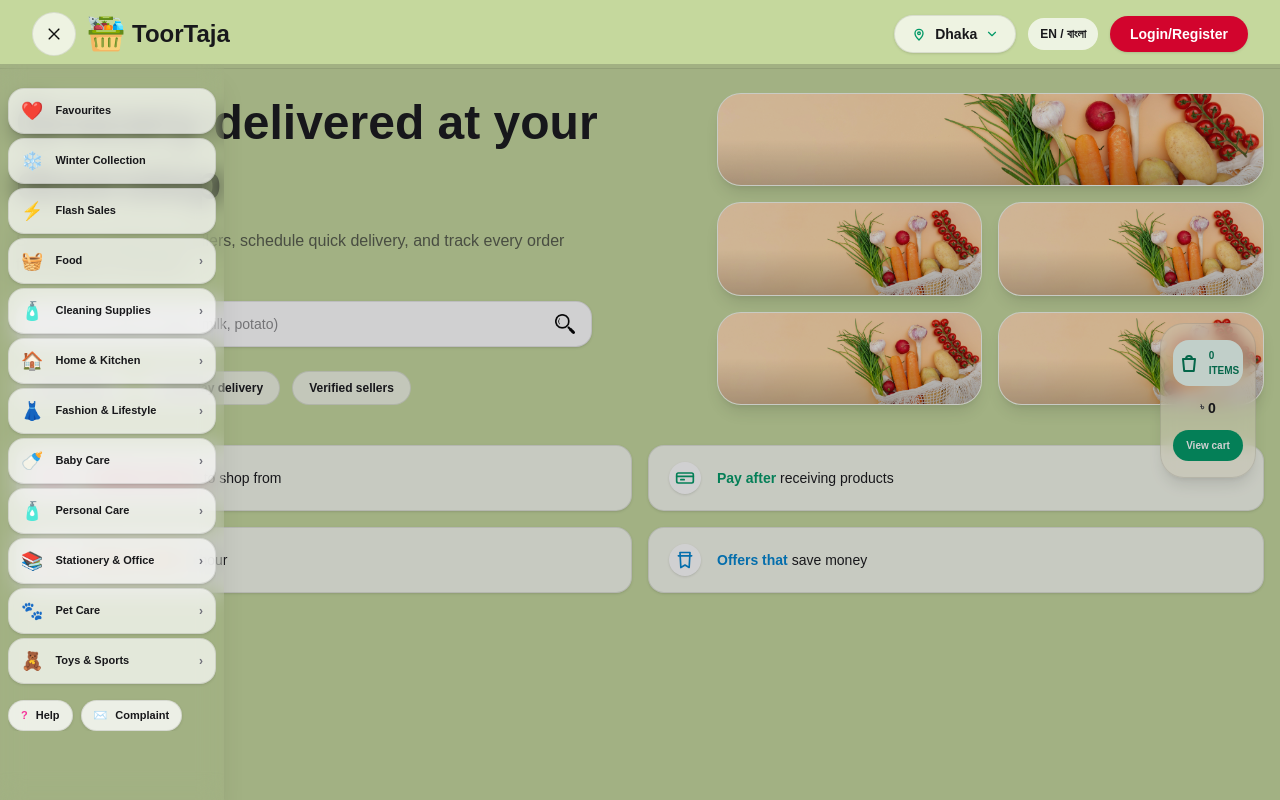
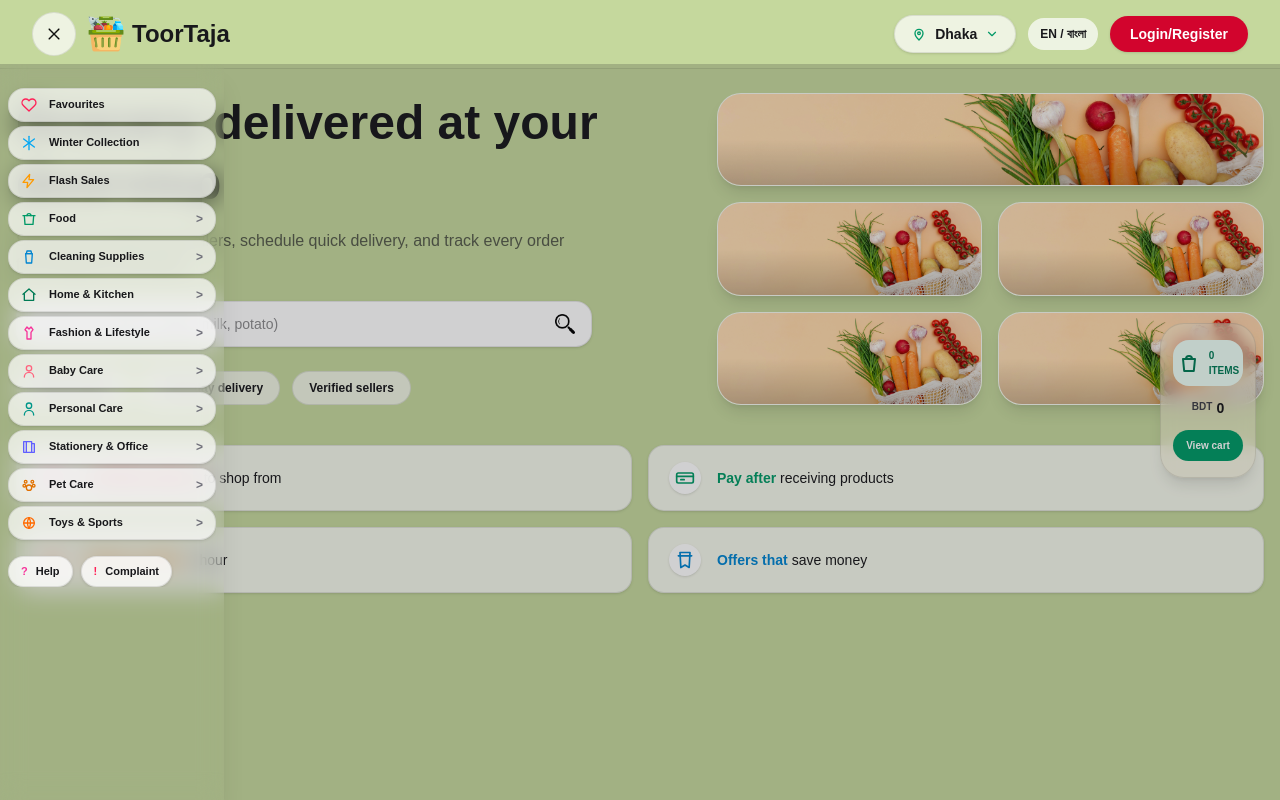
Before and after one commit to P57nath/TOOR-TAJA, a Next.js app in the folder project-frontend/: page / in a window 1280 px wide. Both pictures are taken after a click on the button "Open menu". Shown: the top 800 px of the page. Built offline with nearby package versions, Linux system fonts and the light colour scheme.

Commit message:
feat(sidebar): replace text icons with SVG components for improved visual consistency

```diff
--- a/project-frontend/app/page.tsx
+++ b/project-frontend/app/page.tsx
@@ -9,18 +9,224 @@ import Navbar from "@/components/Navbar";
 export const dynamic = "force-static";
 
 const sidebarItems = [
-  { label: "Favourites", icon: "❤️" },
-  { label: "Winter Collection", icon: "❄️" },
-  { label: "Flash Sales", icon: "⚡" },
-  { label: "Food", icon: "🧺", hasChevron: true },
-  { label: "Cleaning Supplies", icon: "🧴", hasChevron: true },
-  { label: "Home & Kitchen", icon: "🏠", hasChevron: true },
-  { label: "Fashion & Lifestyle", icon: "👗", hasChevron: true },
-  { label: "Baby Care", icon: "🍼", hasChevron: true },
-  { label: "Personal Care", icon: "🧴", hasChevron: true },
-  { label: "Stationery & Office", icon: "📚", hasChevron: true },
-  { label: "Pet Care", icon: "🐾", hasChevron: true },
-  { label: "Toys & Sports", icon: "🧸", hasChevron: true },
+  {
+    label: "Favourites",
+    icon: (
+      <svg
+        className="h-4 w-4 text-rose-500"
+        viewBox="0 0 24 24"
+        fill="none"
+        stroke="currentColor"
+        strokeWidth="2"
+        strokeLinecap="round"
+        strokeLinejoin="round"
+      >
+        <path d="M20.8 4.6a5.5 5.5 0 0 0-7.8 0L12 5.6l-1-1a5.5 5.5 0 0 0-7.8 7.8l1 1L12 21l7.8-7.6 1-1a5.5 5.5 0 0 0 0-7.8z" />
+      </svg>
+    ),
+  },
+  {
+    label: "Winter Collection",
+    icon: (
+      <svg
+        className="h-4 w-4 text-sky-500"
+        viewBox="0 0 24 24"
+        fill="none"
+        stroke="currentColor"
+        strokeWidth="2"
+        strokeLinecap="round"
+        strokeLinejoin="round"
+      >
+        <path d="M12 2v20" />
+        <path d="M4 6l16 12" />
+        <path d="M20 6L4 18" />
+      </svg>
+    ),
+  },
+  {
+    label: "Flash Sales",
+    icon: (
+      <svg
+        className="h-4 w-4 text-amber-500"
+        viewBox="0 0 24 24"
+        fill="none"
+        stroke="currentColor"
+        strokeWidth="2"
+        strokeLinecap="round"
+        strokeLinejoin="round"
+      >
+        <path d="M13 2L3 14h7l-1 8 10-12h-7l1-8z" />
+      </svg>
+    ),
+  },
+  {
+    label: "Food",
+    hasChevron: true,
+    icon: (
+      <svg
+        className="h-4 w-4 text-emerald-600"
+        viewBox="0 0 24 24"
+        fill="none"
+        stroke="currentColor"
+        strokeWidth="2"
+        strokeLinecap="round"
+        strokeLinejoin="round"
+      >
+        <path d="M3 7h18" />
+        <path d="M5 7l1 13h12l1-13" />
+        <path d="M9 7a3 3 0 0 1 6 0" />
+      </svg>
+    ),
+  },
+  {
+    label: "Cleaning Supplies",
+    hasChevron: true,
+    icon: (
+      <svg
+        className="h-4 w-4 text-sky-600"
+        viewBox="0 0 24 24"
+        fill="none"
+        stroke="currentColor"
+        strokeWidth="2"
+        strokeLinecap="round"
+        strokeLinejoin="round"
+      >
+        <path d="M9 3h6l1 4H8l1-4z" />
+        <path d="M7 7h10l-1 14H8L7 7z" />
+      </svg>
+    ),
+  },
+  {
+    label: "Home & Kitchen",
+    hasChevron: true,
+    icon: (
+      <svg
+        className="h-4 w-4 text-emerald-700"
+        viewBox="0 0 24 24"
+        fill="none"
+        stroke="currentColor"
+        strokeWidth="2"
+        strokeLinecap="round"
+        strokeLinejoin="round"
+      >
+        <path d="M3 11l9-8 9 8" />
+        <path d="M5 10v10h14V10" />
+      </svg>
+    ),
+  },
+  {
+    label: "Fashion & Lifestyle",
+    hasChevron: true,
+    icon: (
+      <svg
+        className="h-4 w-4 text-pink-500"
+        viewBox="0 0 24 24"
+        fill="none"
+        stroke="currentColor"
+        strokeWidth="2"
+        strokeLinecap="round"
+        strokeLinejoin="round"
+      >
+        <path d="M9 3l3 3 3-3 3 4-3 4v10H9V10L6 7l3-4z" />
+      </svg>
+    ),
+  },
+  {
+    label: "Baby Care",
+    hasChevron: true,
+    icon: (
+      <svg
+        className="h-4 w-4 text-rose-400"
+        viewBox="0 0 24 24"
+        fill="none"
+        stroke="currentColor"
+        strokeWidth="2"
+        strokeLinecap="round"
+        strokeLinejoin="round"
+      >
+        <circle cx="12" cy="8" r="4" />
+        <path d="M5 21a7 7 0 0 1 14 0" />
+      </svg>
+    ),
+  },
+  {
+    label: "Personal Care",
+    hasChevron: true,
+    icon: (
+      <svg
+        className="h-4 w-4 text-teal-600"
+        viewBox="0 0 24 24"
+        fill="none"
+        stroke="currentColor"
+        strokeWidth="2"
+        strokeLinecap="round"
+        strokeLinejoin="round"
+      >
+        <circle cx="12" cy="7" r="4" />
+        <path d="M5 21a7 7 0 0 1 14 0" />
+      </svg>
+    ),
+  },
+  {
+    label: "Stationery & Office",
+    hasChevron: true,
+    icon: (
+      <svg
+        className="h-4 w-4 text-indigo-500"
+        viewBox="0 0 24 24"
+        fill="none"
+        stroke="currentColor"
+        strokeWidth="2"
+        strokeLinecap="round"
+        strokeLinejoin="round"
+      >
+        <path d="M4 4h12v16H4z" />
+        <path d="M8 4v16" />
+        <path d="M16 7h4v13h-4" />
+      </svg>
+    ),
+  },
+  {
+    label: "Pet Care",
+    hasChevron: true,
+    icon: (
+      <svg
+        className="h-4 w-4 text-amber-600"
+        viewBox="0 0 24 24"
+        fill="none"
+        stroke="currentColor"
+        strokeWidth="2"
+        strokeLinecap="round"
+        strokeLinejoin="round"
+      >
+        <circle cx="7" cy="7" r="2" />
+        <circle cx="17" cy="7" r="2" />
+        <circle cx="5" cy="13" r="2" />
+        <circle cx="19" cy="13" r="2" />
+        <path d="M12 12a4 4 0 0 0-4 4 4 4 0 0 0 8 0 4 4 0 0 0-4-4z" />
+      </svg>
+    ),
+  },
+  {
+    label: "Toys & Sports",
+    hasChevron: true,
+    icon: (
+      <svg
+        className="h-4 w-4 text-orange-500"
+        viewBox="0 0 24 24"
+        fill="none"
+        stroke="currentColor"
+        strokeWidth="2"
+        strokeLinecap="round"
+        strokeLinejoin="round"
+      >
+        <circle cx="12" cy="12" r="8" />
+        <path d="M4 12h16" />
+        <path d="M12 4a16 16 0 0 0 0 16" />
+        <path d="M12 4a16 16 0 0 1 0 16" />
+      </svg>
+    ),
+  },
 ];
 
 const featureCards = [
@@ -213,11 +419,13 @@ export default function Home() {
                       title={item.label}
                     >
                       <span className="flex items-center gap-3">
-                        <span className="text-lg">{item.icon}</span>
+                        <span className="flex h-4 w-4 items-center justify-center">
+                          {item.icon}
+                        </span>
                         <span>{item.label}</span>
                       </span>
                       {item.hasChevron ? (
-                        <span className="text-xs text-zinc-500">›</span>
+                        <span className="text-xs text-zinc-500">{">"}</span>
                       ) : null}
                     </button>
                   ))}
@@ -233,7 +441,7 @@ export default function Home() {
                       className="flex items-center gap-2 rounded-full border border-zinc-900/10 bg-white/80 px-3 py-1.5 text-[11px] font-semibold shadow-sm"
                       type="button"
                     >
-                      <span className="text-rose-500">✉️</span>
+                      <span className="text-rose-500">!</span>
                       Complaint
                     </button>
                   </div>
@@ -356,7 +564,7 @@ export default function Home() {
                 </p>
               </div>
               <p className="mt-3 flex items-center justify-center gap-1 text-sm font-semibold text-zinc-900">
-                <span className="text-[10px] text-zinc-700">৳</span> 0
+                <span className="text-[10px] text-zinc-700">BDT</span> 0
               </p>
               <button
                 className="mt-3 w-full rounded-full bg-emerald-600 px-3 py-2 text-[10px] font-semibold text-white"
```
